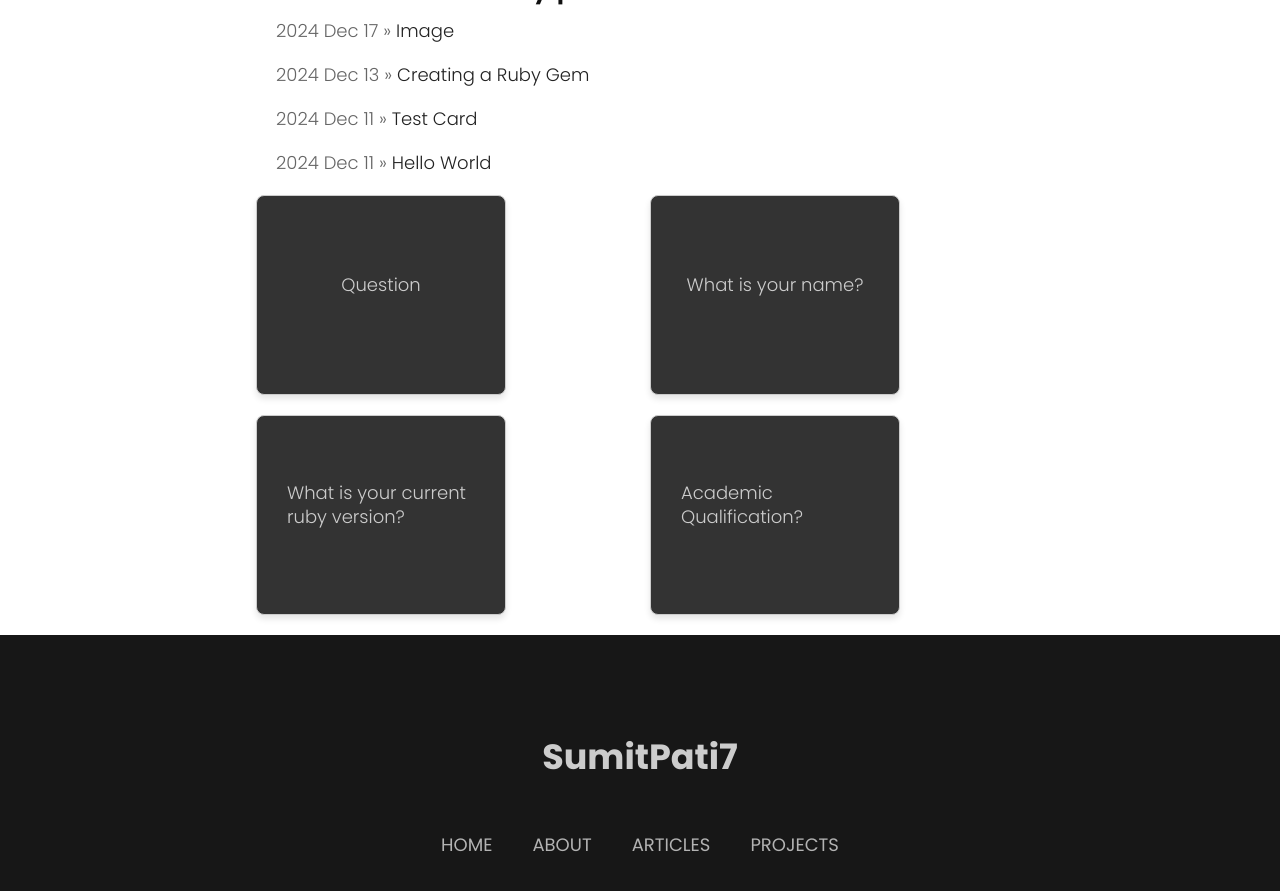
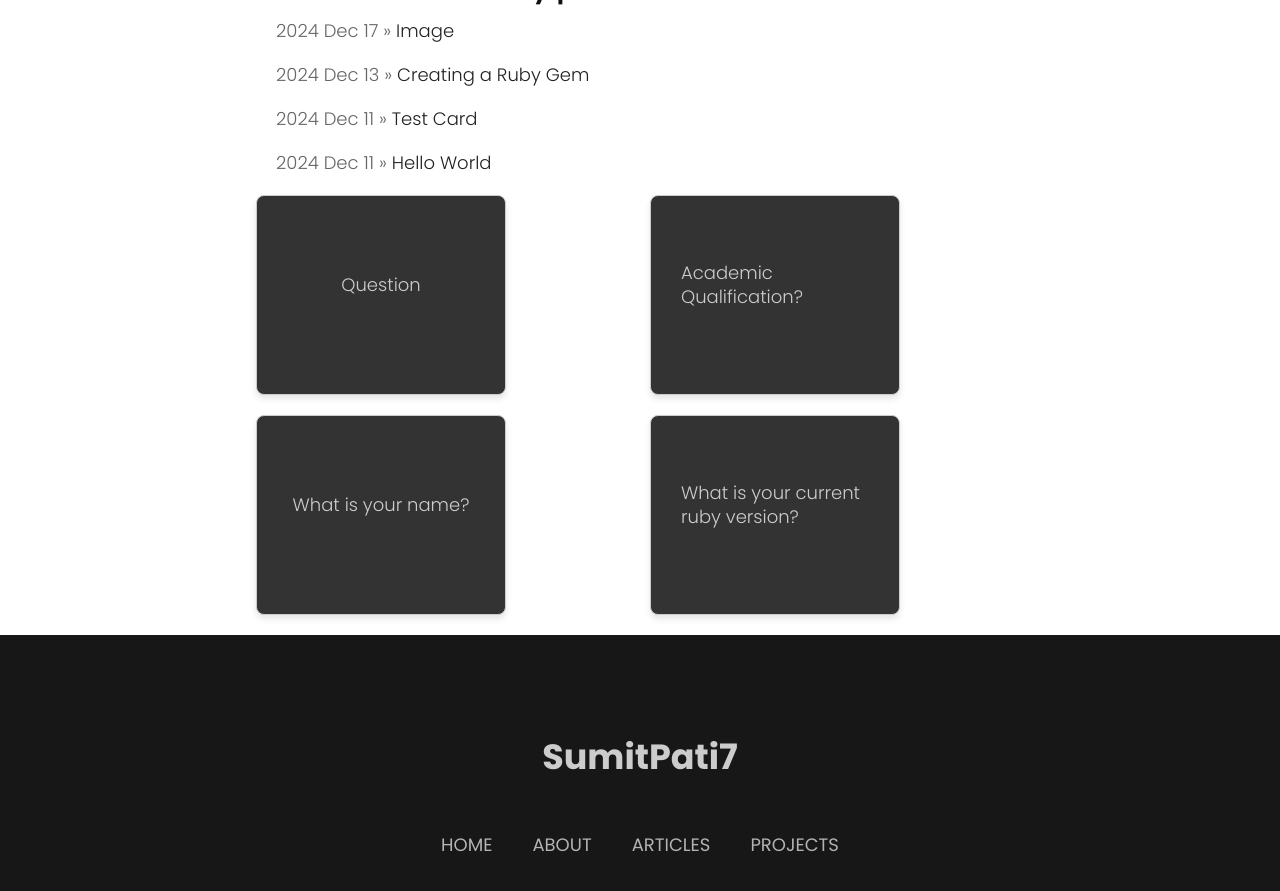
Before and after one commit to sumitpati7/blog, a Jekyll site: the page built from index.md, in a window 1280 px wide and 900 px high, scrolled down 478 px. Shown: the top 891 px of the window. Built offline with Jekyll 4.4.1, drawn with Linux system fonts in a browser that asks for light colours; nearby versions of some CDN libraries; some web fonts are replaced; comment, search, counter and statistics services are not loaded.

Commit message:
auto commit

```diff
--- a/index.md
+++ b/index.md
@@ -5,14 +5,14 @@ flashcards:
   - question: Question
     answer: Answer
 
+  - question: Academic Qualification?
+    answer: Bachelor in CSIT
+
   - question: What is your name?
     answer: My name is **Sumit Pati**.
 
   - question: What is your current ruby version?
     answer: 3\.3.4
-
-  - question: Academic Qualification?
-    answer: Bachelor in CSIT
 
 ---
 # Hello There, I am Sumit Pati.
```
